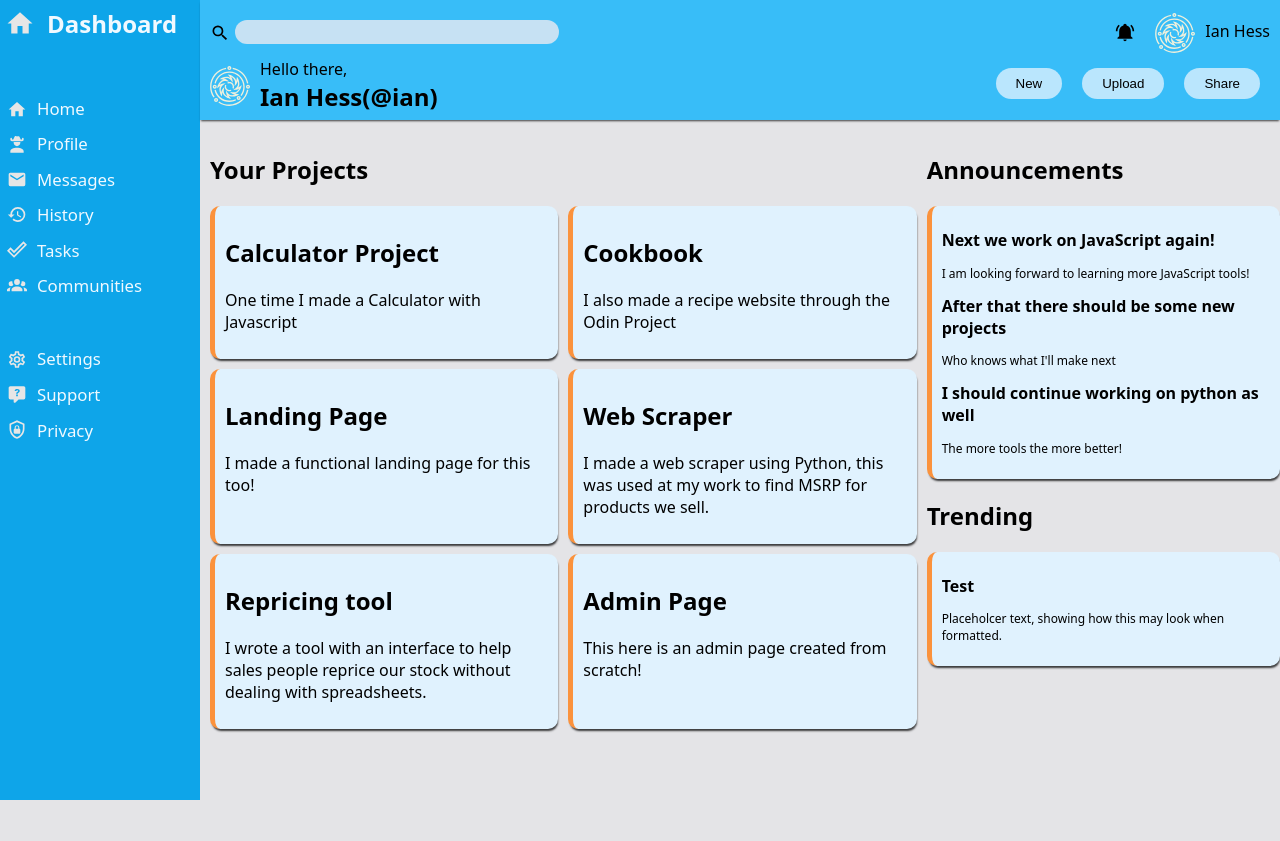
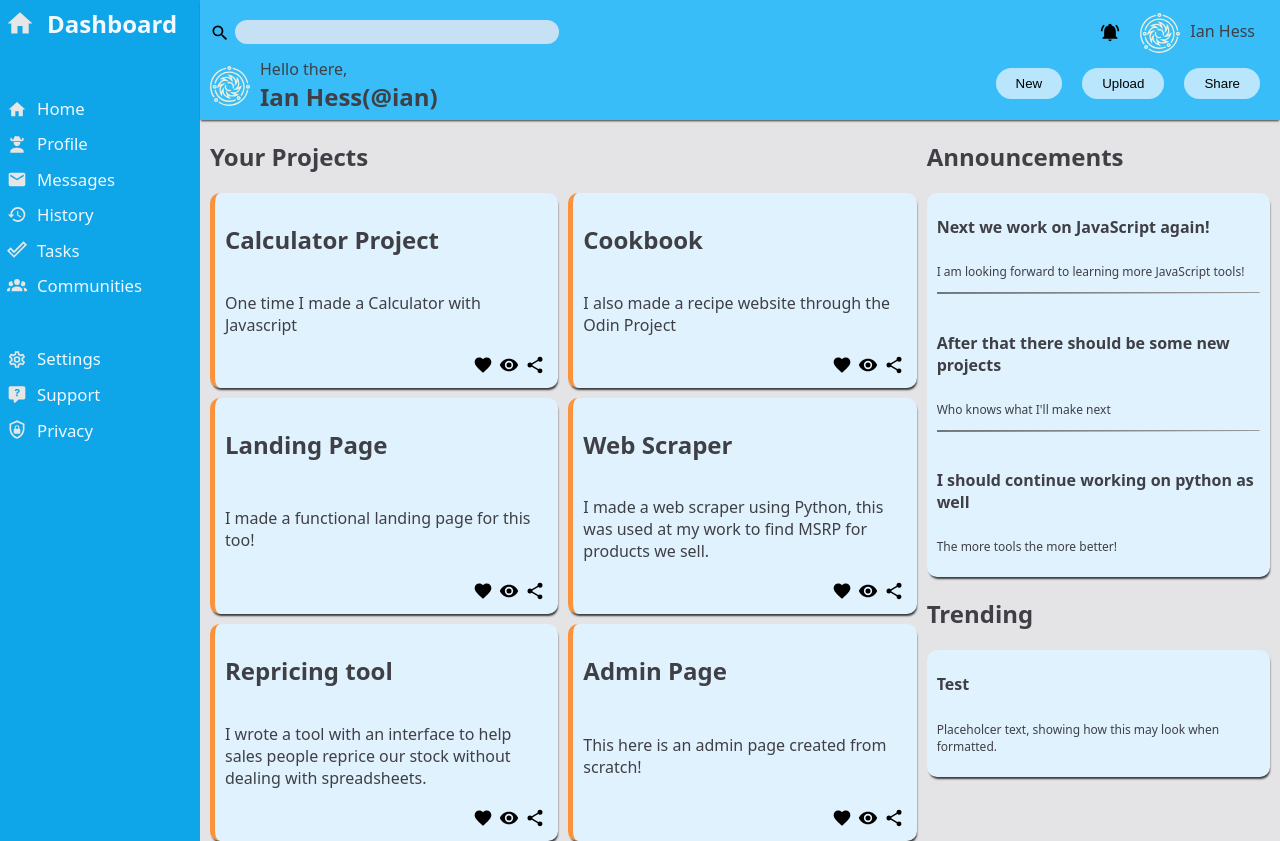
Before and after one commit to ihess95/odinAdminPanel, a website: page index.html in a window 1280 px wide. Before the commit the page ends 800 px from the top, so only its background shows below. Drawn offline with Linux system fonts and the light colour scheme.

Commit message:
functionally complete

```diff
--- a/index.html
+++ b/index.html
@@ -12,6 +12,7 @@
     <div class="container">
       <div class="sideBar">
         <div class="sideBarHeader"><img src="imgs/home.svg"/><h1>Dashboard</h1></div>
+        <div class="navWrap">
         <div class="sideBarNav">
           <ul>
             <li><img src="imgs/home.svg"/></li>
@@ -42,7 +43,9 @@
                     <li>Privacy</li>
                 </ul>
                 </div>
+                </div>
       </div>
+      <div class="navWrap">
       <div class="navBar">
         <div class="topNav">
           <div class="searchDiv">
@@ -68,6 +71,7 @@
           </div>
         </div>
       </div>
+      </div>
       <div class="contentDiv">
         <div class="projectDiv">
             <h2>Your Projects</h2>
@@ -76,54 +80,54 @@
             <h2>Calculator Project</h2>
             <p>One time I made a Calculator with Javascript</p>
             <div class="cardButtons">
-            <div class="cardStar"></div>
-            <div class="cardEye"></div>
-            <div class="cardFork"></div>
+                <img src="imgs/heart.svg"/>
+                <img src="imgs/eye.svg"/>
+                <img src="imgs/share-variant.svg"/>
             </div>
         </div>
         <div class="contentCard">
             <h2>Cookbook</h2>
             <p>I also made a recipe website through the Odin Project</p>
             <div class="cardButtons">
-            <div class="cardStar"></div>
-            <div class="cardEye"></div>
-            <div class="cardFork"></div>
+                <img src="imgs/heart.svg"/>
+                <img src="imgs/eye.svg"/>
+                <img src="imgs/share-variant.svg"/>
             </div>
         </div>
         <div class="contentCard">
             <h2>Landing Page</h2>
             <p>I made a functional landing page for this too!</p>
             <div class="cardButtons">
-            <div class="cardStar"></div>
-            <div class="cardEye"></div>
-            <div class="cardFork"></div>
+                <img src="imgs/heart.svg"/>
+                <img src="imgs/eye.svg"/>
+                <img src="imgs/share-variant.svg"/>
             </div>
         </div>
         <div class="contentCard">
             <h2>Web Scraper</h2>
             <p>I made a web scraper using Python, this was used at my work to find MSRP for products we sell.</p>
             <div class="cardButtons">
-            <div class="cardStar"></div>
-            <div class="cardEye"></div>
-            <div class="cardFork"></div>
+                <img src="imgs/heart.svg"/>
+                <img src="imgs/eye.svg"/>
+                <img src="imgs/share-variant.svg"/>
             </div>
         </div>
         <div class="contentCard">
             <h2>Repricing tool</h2>
             <p>I wrote a tool with an interface to help sales people reprice our stock without dealing with spreadsheets.</p>
             <div class="cardButtons">
-            <div class="cardStar"></div>
-            <div class="cardEye"></div>
-            <div class="cardFork"></div>
+                <img src="imgs/heart.svg"/>
+                <img src="imgs/eye.svg"/>
+                <img src="imgs/share-variant.svg"/>
             </div>
         </div>
         <div class="contentCard">
             <h2>Admin Page</h2>
             <p>This here is an admin page created from scratch!</p>
             <div class="cardButtons">
-            <div class="cardStar"></div>
-            <div class="cardEye"></div>
-            <div class="cardFork"></div>
+                <img src="imgs/heart.svg"/>
+                <img src="imgs/eye.svg"/>
+                <img src="imgs/share-variant.svg"/>
             </div>
         </div>
         </div>
@@ -133,9 +137,9 @@
                 <div class="rightCardDiv">
                     <div class="contentCard">
                         <h2>Next we work on JavaScript again!</h2>
-                        <p>I am looking forward to learning more JavaScript tools!</p>
+                        <p>I am looking forward to learning more JavaScript tools!<hr /></p>
                         <h2>After that there should be some new projects</h2>
-                        <p>Who knows what I'll make next</p>
+                        <p>Who knows what I'll make next<hr /></p>
                         <h2>I should continue working on python as well</h2>
                         <p>The more tools the more better!</p>
                     </div>
--- a/styles/style.scss
+++ b/styles/style.scss
@@ -5,6 +5,7 @@
 html,
 body {
   background-color: #e4e4e7;
+  color: #3f3f46;
   padding: 0px;
   margin: 0px;
   height: 100%;
@@ -15,7 +16,7 @@ body {
   min-width: 100%;
   min-height: 100%;
   grid-template-columns: 200px 1fr;
-  grid-template-rows: 1fr 5fr;
+  grid-template-rows: 0.5fr 5fr;
 }
 .sideBar {
   color: #f0f9ff;
@@ -28,6 +29,8 @@ body {
   }
 }
 .sideBarHeader {
+  position: sticky;
+  top: -8px;
   display: flex;
   h1 {
     padding: 7px;
@@ -40,6 +43,8 @@ body {
   }
 }
 .sideBarNav {
+  position: sticky;
+  top: 0px;
   font-size: 2.1vh;
   display: grid;
   grid-template-columns: 15% 85%;
@@ -56,6 +61,10 @@ body {
     width: 20px;
     height: 100%;
   }
+}
+.navWrap {
+  position: sticky;
+  top: -10px;
 }
 .navBar {
   padding: 10px;
@@ -126,6 +135,7 @@ body {
     }
     p {
       padding-top: 10px;
+      padding-right: 15px;
       margin: 0px;
     }
   }
@@ -174,20 +184,35 @@ body {
   grid-area: 2/2/2/2;
   gap: 10px;
   .contentCard {
-    border-left: #fb923c 5px solid;
+    display: flex;
+    flex-direction: column;
+    justify-content: space-between;
     padding: 10px;
     background-color: #e0f2fe;
     border-radius: 10px;
     box-shadow: 1px 3px 2px -1px rgba(0, 0, 0, 0.75);
+    .cardButtons {
+      display: flex;
+      justify-content: flex-end;
+      img {
+        padding: 3px;
+        width: 20px;
+        height: auto;
+      }
+    }
   }
   .projectsDiv {
     display: grid;
     gap: 10px;
     grid-template-columns: 1fr 1fr;
     grid-template-rows: repeat(auto-fit, minmax(100px, 1fr));
+    .contentCard {
+      border-left: #fb923c 5px solid;
+    }
   }
 }
 .rightCardDiv {
+  padding-right: 10px;
   h2 {
     font-size: 2vh;
   }
@@ -195,3 +220,8 @@ body {
     font-size: 1.5vh;
   }
 }
+hr {
+  padding: 0px;
+  margin: 0px;
+  border-left: solid rgba(10, 10, 10 0.5);
+}
```
Also changed, not shown: styles/style.css, 1 other file.
